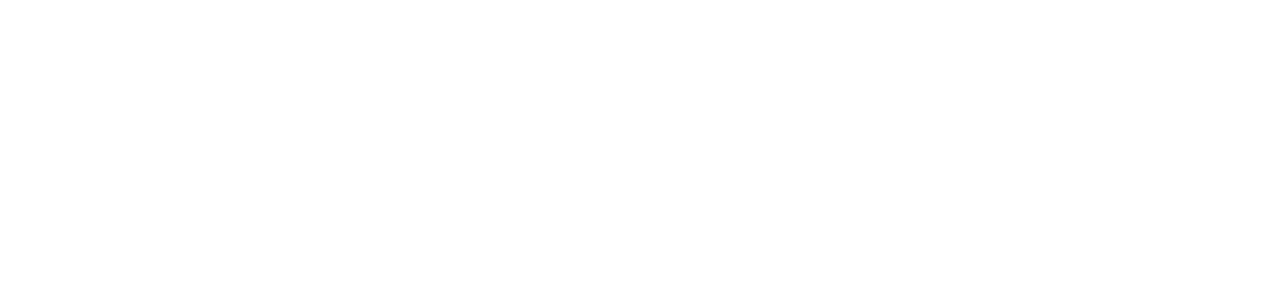
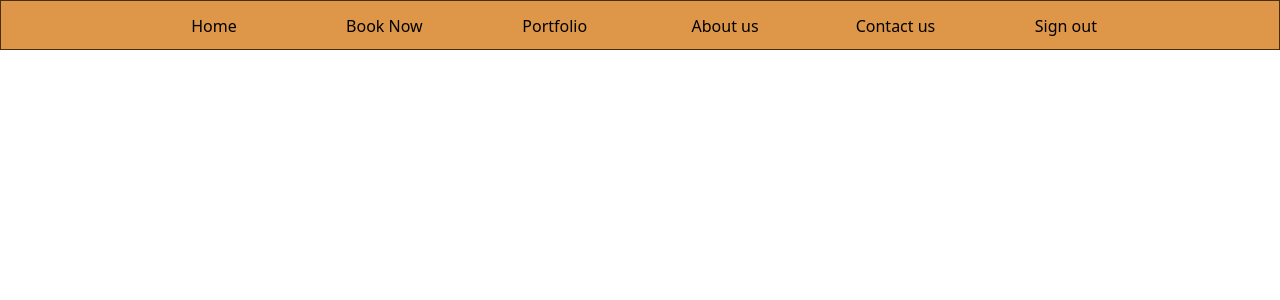
Before and after one commit to FarzanFrost/Flash, a React (Create React App) app in the folder flash-front-end/: page /Header in a window 1280 px wide. Before the commit this address had no page. Shown: the top 300 px of the page. Built offline with nearby package versions, Linux system fonts and the light colour scheme.

Commit message:
Created header using css

```diff
--- a/flash-front-end/src/App.js
+++ b/flash-front-end/src/App.js
@@ -3,8 +3,9 @@ import './App.css';
 import '../node_modules/bootstrap/dist/css/bootstrap.min.css'
 
 import { BrowserRouter , Routes , Route } from "react-router-dom";
+import Header from "./Header";
+import Login from "./Login";
 
-import Login from "./Login";
 function App() {
   return (
     <div /*className="App"*/>
@@ -27,9 +28,16 @@ function App() {
 
           <Routes>
 
+              <Route exact path="/Header" element={ <Header/> } />
+
+          </Routes>
+
+          <Routes>
+
               <Route exact path="/Login" element={ <Login/> } />
 
           </Routes>
+
 
       </BrowserRouter>
 
--- /dev/null
+++ b/flash-front-end/src/Header.css
@@ -0,0 +1,43 @@
+nav{
+    height:50px;
+    border:1px solid rgba(57, 34, 4, 0.89);
+    background-color: rgba(218, 137, 50, 0.89);
+}
+
+.div-header{
+    width:80%;
+    margin:0 auto;
+    display: flex;
+    flex-direction: row;
+    justify-content: space-between;
+    align-items: center;
+}
+
+.div-option{
+    width:auto;
+    margin:0 auto;
+    display: flex;
+    flex-direction: row;
+    justify-content: space-between;
+    background-color: none;
+}
+
+.div.png {
+    height: 30px;
+    width: 30px;
+    padding: 0 20px;
+}
+
+.button-header {
+
+}
+
+button, input[type="submit"], input[type="reset"] {
+    background: none;
+    width:80px;
+    height:50px;
+    border: none;
+    padding: 0;
+    cursor: pointer;
+
+}
--- /dev/null
+++ b/flash-front-end/src/Header.js
@@ -0,0 +1,41 @@
+import React from 'react';
+import './Header.css';
+
+const Header = () => {
+    return (
+        <nav>
+            <div className={'div-header'}>
+                <div className={'div-png'}>
+                    {/*Logo*/}
+                </div>
+                <div className={'div-option'}>
+                    {/*<NavLink to='/'><Home/></NavLink>*/}
+                    <button className='button-header'>Home</button>
+
+                </div>
+                <div className={'div-option'}>
+                    {/*<NavLink to='/'><Home/></NavLink>*/}
+                    <button className='button-header'>Book Now</button>
+                </div>
+                <div className={'div-option'}>
+                    {/*<NavLink to='/'><Home/></NavLink>*/}
+                    <button className='button-header'>Portfolio</button>
+                </div>
+                <div className={'div-option'}>
+                    {/*<NavLink to='/'><Home/></NavLink>*/}
+                    <button className='button-header'>About us</button>
+                </div>
+                <div className={'div-option'}>
+                    {/*<NavLink to='/'><Home/></NavLink>*/}
+                    <button className='button-header'>Contact us</button>
+                </div>
+                <div className={'div-option'}>
+                    {/*<NavLink to='/'><Home/></NavLink>*/}
+                    <button className='button-header'>Sign out</button>
+                </div>
+            </div>
+        </nav>
+    )
+}
+
+export default Header
```
Also changed, not shown: flash-front-end/src/header.js (deleted, +0 -10 lines).
